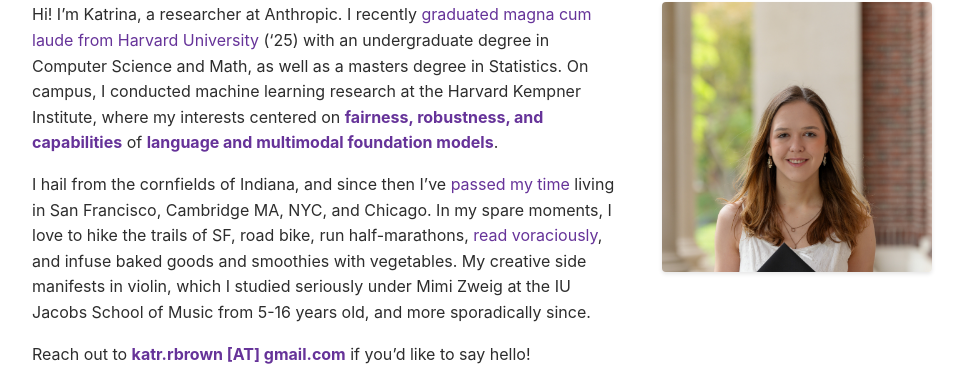
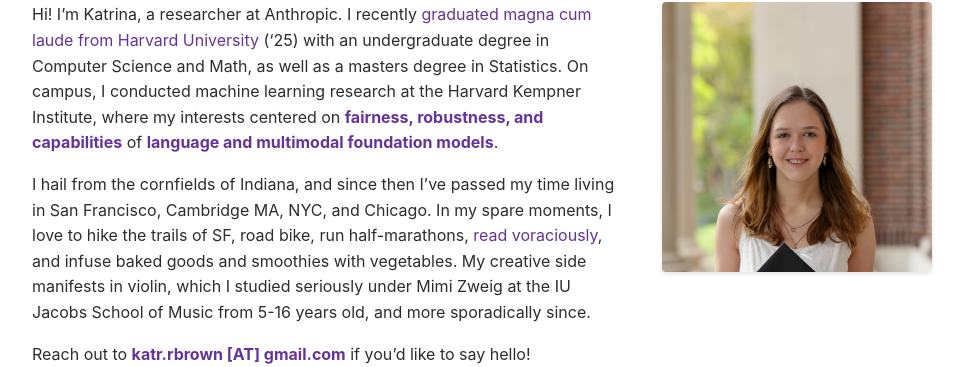
Before and after one commit to brownkat6/katrinarbrown, a Jekyll site: the page built from docs/index.md, in a window 1280 px wide. Shown: the part 148-515 px from the top of the page, without its empty margins (158-1121 px from the left). Built offline with Jekyll 4.4.1, drawn with Linux system fonts in a browser that asks for light colours; some of the changed lines change nothing that is shown.

Commit message:
update X

```diff
--- a/docs/index.md
+++ b/docs/index.md
@@ -9,7 +9,7 @@
 
 Hi! I'm Katrina, a researcher at Anthropic. I recently [graduated magna cum laude from Harvard University]({{ '/courses' | relative_url }}) ('25) with an undergraduate degree in Computer Science and Math, as well as a masters degree in Statistics. On campus, I conducted machine learning research at the Harvard Kempner Institute, where my interests centered on **fairness, robustness, and capabilities** of **language and multimodal foundation models**.
 
-I hail from the cornfields of Indiana, and since then I've [passed my time]({{ '/travel' | relative_url }}) living in San Francisco, Cambridge MA, NYC, and Chicago. In my spare moments, I love to hike the trails of SF, road bike, run half-marathons, [read voraciously]({{ '/reading' | relative_url }}), and infuse baked goods and smoothies with vegetables. My creative side manifests in violin, which I studied seriously under Mimi Zweig at the IU Jacobs School of Music from 5-16 years old, and more sporadically since.
+I hail from the cornfields of Indiana, and since then I've passed my time living in San Francisco, Cambridge MA, NYC, and Chicago. In my spare moments, I love to hike the trails of SF, road bike, run half-marathons, [read voraciously]({{ '/reading' | relative_url }}), and infuse baked goods and smoothies with vegetables. My creative side manifests in violin, which I studied seriously under Mimi Zweig at the IU Jacobs School of Music from 5-16 years old, and more sporadically since.
 
 Reach out to **katr.rbrown [AT] gmail.com** if you'd like to say hello!
 {% endcapture %}
```
